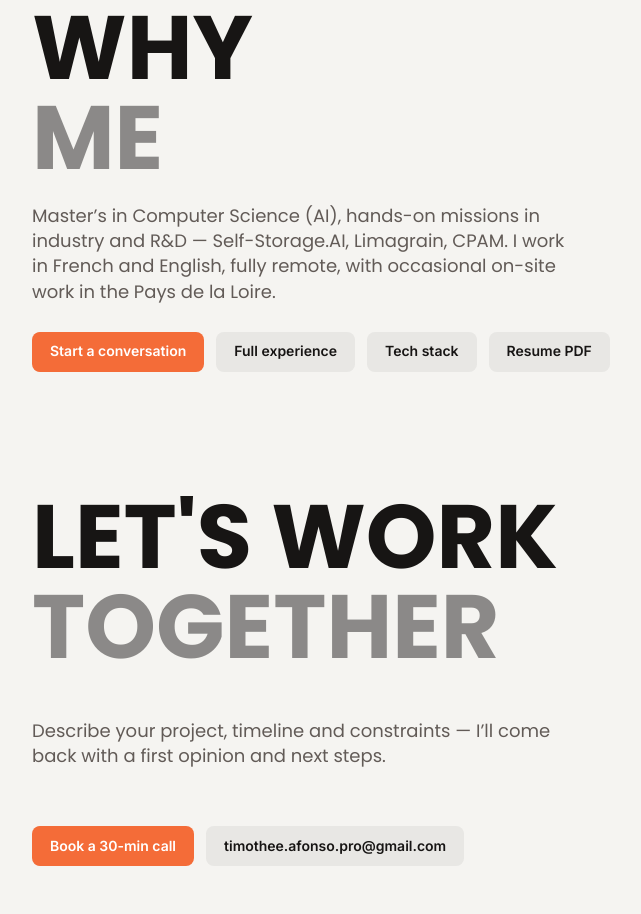
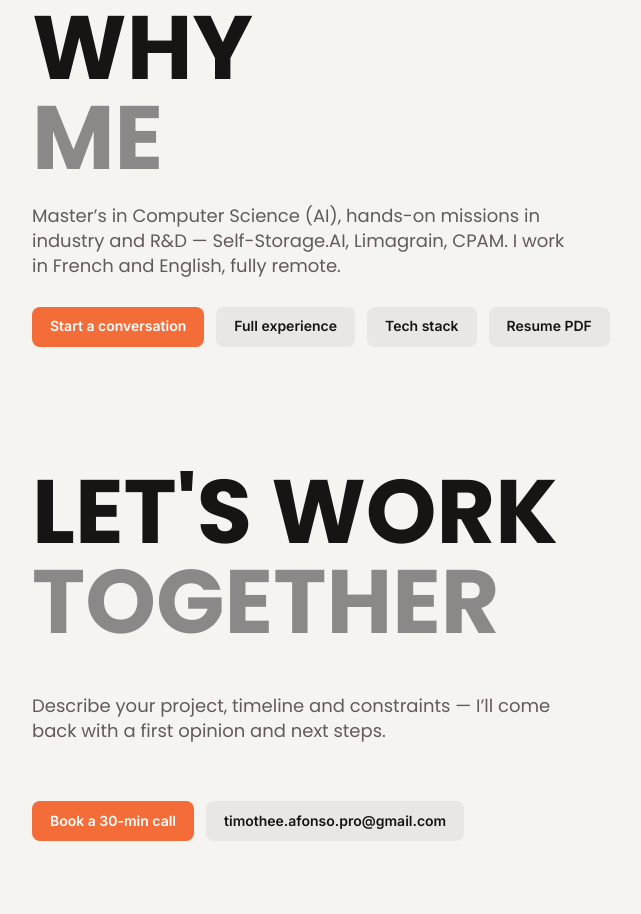
Before and after one commit to timotheeafonso/timotheeafonso.github.io, a plain HTML site: page index.html in a window 1280 px wide. Shown: the part 3975-4889 px from the top of the page, without its empty margins (472-1113 px from the left). Drawn offline with Linux system fonts and the light colour scheme.

Commit message:
A propos : suppression de la derniere mention geographique
Co-Authored-By: Claude Opus 5 <noreply@anthropic.com>

```diff
--- a/index.html
+++ b/index.html
@@ -224,7 +224,7 @@ catch(e){document.documentElement.setAttribute('data-theme','dark');}})();
 
         <section class="section section--about reveal" id="about">
           <h2 class="title">WHY<br><span>ME</span></h2>
-          <p class="about__text">Master’s in Computer Science (AI), hands-on missions in industry and R&amp;D — Self-Storage.AI, Limagrain, CPAM. I work in French and English, fully remote, with occasional on-site work in the Pays de la Loire.</p>
+          <p class="about__text">Master’s in Computer Science (AI), hands-on missions in industry and R&amp;D — Self-Storage.AI, Limagrain, CPAM. I work in French and English, fully remote.</p>
           <div class="about__links">
             <a class="about__link about__link--accent" href="#contact">Start a conversation</a>
             <a class="about__link" href="experience.html">Full experience</a>
```
Also changed, not shown: fr/index.html (+1 -1 lines).
